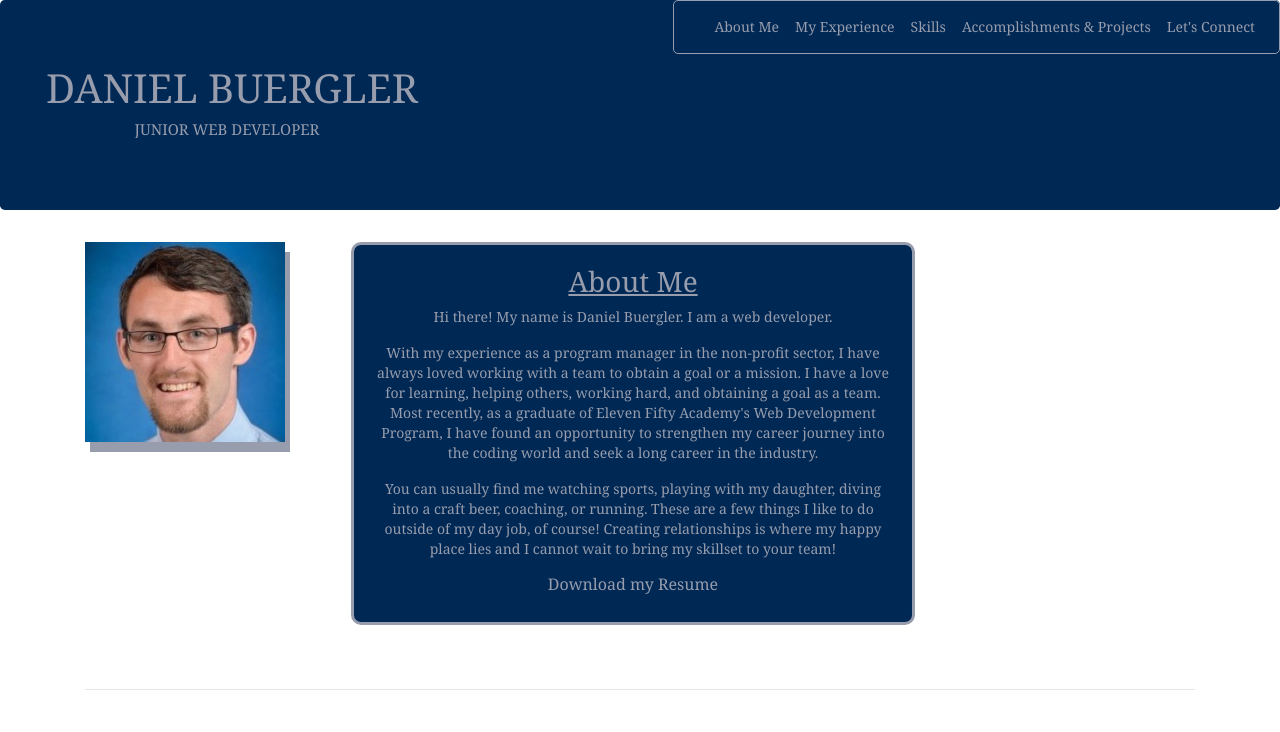
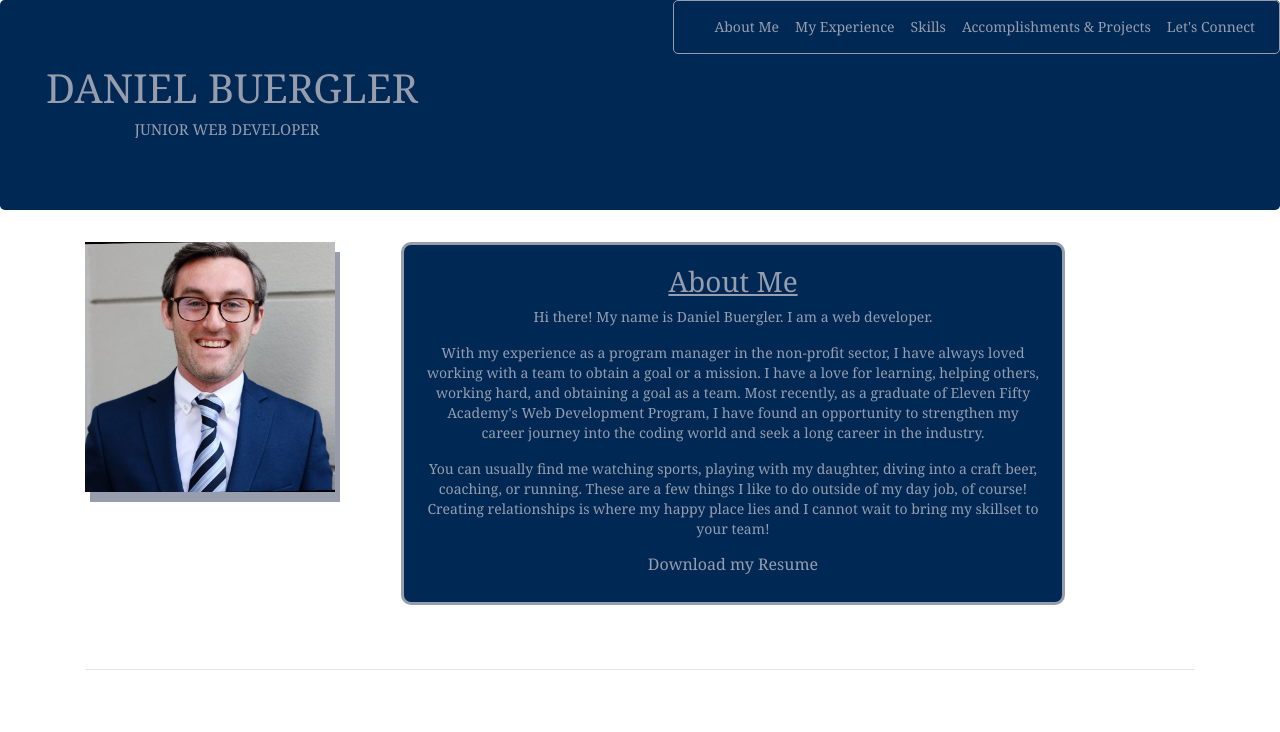
Before and after one commit to dbuergler/portfolioProject, a plain HTML site: page index.html in a window 1280 px wide. Shown: the top 732 px of the page. Drawn offline with nearby package versions, Linux system fonts and the light colour scheme.

Commit message:
fixed some styling

```diff
--- a/index.css
+++ b/index.css
@@ -34,6 +34,7 @@ body {
 
 #my-picture{
     box-shadow: 5px 10px #979dac;
+    width: 250px;
 }
 
 #main-title h1{
@@ -140,7 +141,7 @@ h2{
     padding: 20px;
     border: solid 3px #979dac;
     border-radius: 10px;
-    margin-right: 280px;
+    margin-right: 130px;
 
 }
 
--- a/index.html
+++ b/index.html
@@ -10,7 +10,8 @@
       integrity="sha384-TX8t27EcRE3e/ihU7zmQxVncDAy5uIKz4rEkgIXeMed4M0jlfIDPvg6uqKI2xXr2"
       crossorigin="anonymous"
     />
-    <link rel="stylesheet" ref= "text/css" href="index.css">
+    <link rel="stylesheet" ref= "text/css" href="index.css" >
+    <link rel="shortcut icon" type="image" href="assets/my-logo.png" width="100%" height="100%">
   </head>
   <body>
     <nav class="navbar navbar-expand-lg navbar-light fixed-navbar" style="background-color:#002855;">
@@ -58,7 +59,7 @@
       <div id= "about-me">
       <div class="media">
         <div id="me">
-          <img id="my-picture"src="assets/linkedin.jpg" class="align-self-start mr-3" alt="linkedin picture">
+          <img id="my-picture"src="assets/my-picture.jfif" class="align-self-start mr-3" alt="linkedin picture">
         </div>
         <div class="media-body">
           <h1 name="AboutMe" class="mt-0">About Me</h1>
```
Also changed, not shown: assets/my-logo.png (added), assets/my-picture.jfif (added).
